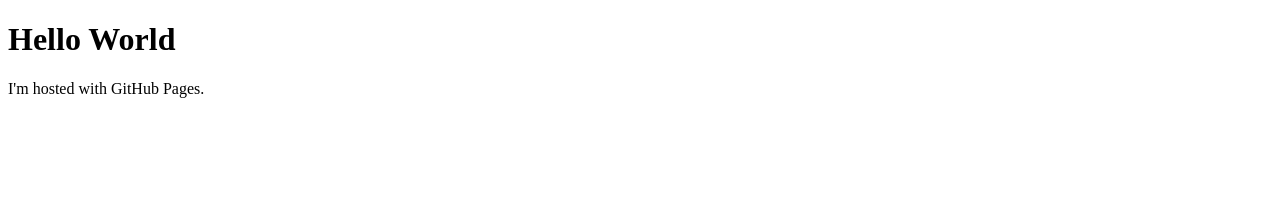
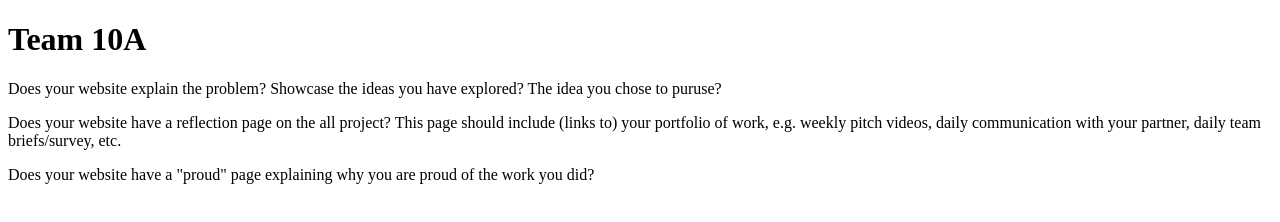
Before and after one commit to PohYiJieNicholas/Team10A, a plain HTML site: page index.html in a window 1280 px wide. Drawn offline with Linux system fonts and the light colour scheme.

Commit message:
Update index.html

```diff
--- a/index.html
+++ b/index.html
@@ -1,7 +1,9 @@
 <!DOCTYPE html>
 <html>
-<body>
-<h1>Hello World</h1>
-<p>I'm hosted with GitHub Pages.</p>
-</body>
+    <body>
+        <h1>Team 10A</h1>
+        <p>Does your website explain the problem? Showcase the ideas you have explored? The idea you chose to puruse?</p>
+        <p>Does your website have a reflection page on the all project? This page should include (links to) your portfolio of work, e.g. weekly pitch videos, daily communication with your partner, daily team briefs/survey, etc.</p>
+        <p>Does your website have a "proud" page explaining why you are proud of the work you did?</p>
+    </body>
 </html>
```
